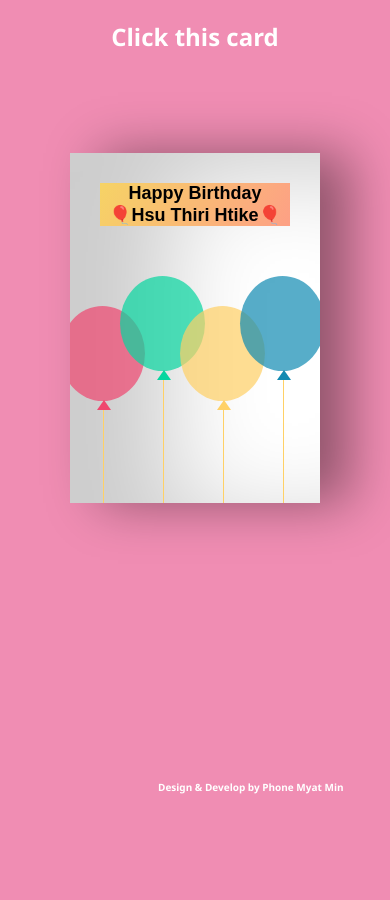
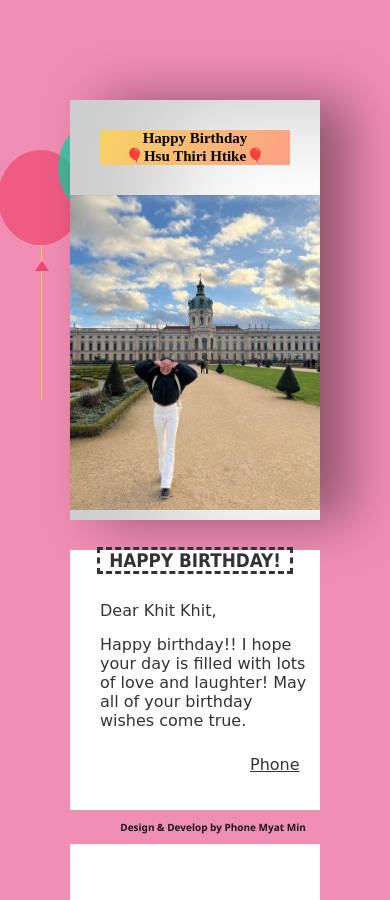
Before and after one commit to Vera93203/Hsu_Thiri_Htike_Birthday, a plain HTML site: page index.html in a window 390 px wide. Before the commit the page ends 844 px from the top, so only its background shows below. Drawn offline with Linux system fonts and the light colour scheme.

Commit message:
Pone Htae

```diff
--- a/index.html
+++ b/index.html
@@ -11,16 +11,23 @@
 </head>
 
 <body>
- <h2>Click this card</h2>
+  <div class="balloons">
+    <div class="balloonOne"></div>
+    <div class="balloonTwo"></div>
+    <div class="balloonThree"></div>
+    <div class="balloonFour"></div>
+
+  </div>
 <div class="body">
- <div class="birthdayCard">
-<div class="cardFront"><h3 class="happy">Happy Birthday <br>🎈Hsu Thiri Htike🎈</h3>
-<div class="balloons">
-  <div class="balloonOne"></div>
-  <div class="balloonTwo"></div>
-  <div class="balloonThree"></div>
-  <div class="balloonFour"></div>
-</div>
+  <div class="birthdayCard">
+  <div class="cardFront"><h3 class="happy">Happy Birthday <br>🎈Hsu Thiri Htike🎈</h3>
+
+
+
+    <img src="p2.jpg" alt="Your Image Description">
+
+
+
 </div>
 <div class="cardInside">
     <h3 class="back">HAPPY BIRTHDAY!</h3>
@@ -31,6 +38,7 @@
 </div>
 </div>
 <footer><h4 text >Design & Develop by Phone Myat Min</h4></a>
+
 </footer>
 
 </body>
--- a/style.css
+++ b/style.css
@@ -10,8 +10,8 @@ body {
 }
 
 .cardFront h3.happy {
-    font-size: 18px; /* Set your desired font size */
-    font-family: 'Montserrat', sans-serif;
+    font-size: 15px; /* Set your desired font size */
+    font-family: Segoe Print;
 
 
 
@@ -28,13 +28,14 @@ h2 {
 
   footer {
     text-align: center;
-    padding-left: 150px;
-    padding-bottom: 50px;/* Add padding for better visual appearance */
+    padding-left: 190px;
+    padding-bottom: 150px;/* Add padding for better visual appearance */
   }
 
   h4 {
     font-family: 'Segoe UI', Tahoma, Geneva, Verdana, sans-serif;
     display: inline-block;
+    color: #f0f0f0;
     margin: 0; /* Remove default margin */
   }
 .birthdayCard {
@@ -46,12 +47,18 @@ h2 {
  transform: perspective(2500px);
  transition: 1s;
 }
-
+.birthdayCard img {
+    width: 100%; /* Set the image width to 100% of the parent (.birthdayCard) */
+    height: auto; /* Maintain aspect ratio */
+    position: relative; /* Position the image inside the .birthdayCard */
+    top: 0;
+    left: 0;
+  }
 .cardFront {
  position: relative;
- background-color: #fff;
+ background-color: #ffffff;
  width: 250px;
- height: 350px;
+ height: 420px;
  overflow: hidden;
  transform-origin: left;
  box-shadow: inset 100px 20px 100px rgba(0, 0, 0, .2), 30px 0 50px rgba(0, 0, 0, 0.4);
@@ -122,7 +129,7 @@ h2 {
 .balloonThree:after,
 .balloonFour:after {
  content: "";
- position: absolute;
+ position: relative;
  border-right: 7px solid transparent;
  border-left: 7px solid transparent;
  top: 94px;
@@ -143,17 +150,6 @@ h2 {
 
 .balloonFour:after {
  border-bottom: 10px solid #118ab2;
-}
-
-.cardInside {
- position: absolute ;
- background-color: #fff;
- width: 250px;
- height: 350px;
- z-index: -1;
- left: 0;
- top: 0;
- box-shadow: inset 100px 20px 100px rgba(0, 0, 0, 0.2);
 }
 
 p {
@@ -226,3 +222,40 @@ footer{
 footer a{
  color: white;
 }
+.cardInside {
+  position: absolute;
+  background-color: #fff;
+  width: 100%; /* Adjusted width for better responsiveness */
+  height: 100%; /* Adjusted height for better responsiveness */
+  z-index: -1;
+  left: 0;
+  top: 0;
+  box-shadow: inset 50px 10px 50px rgba(0, 0, 0, 0.2); /* Adjusted box-shadow for a softer look */
+}
+
+/* Add this media query for smaller screens (phones) */
+@media only screen and (max-width: 600px) {
+  .cardInside {
+    position: relative; /* Change to relative for better visibility on smaller screens */
+    z-index: auto; /* Remove z-index for better stacking order on smaller screens */
+    box-shadow: none; /* Remove box-shadow for better visibility on smaller screens */
+  }
+
+  .birthdayCard {
+    height: 350px; /* Allow height to adjust based on content on smaller screens */
+  }
+  footer {
+    position: fixed;
+    bottom: 0;
+    width: 100%;
+    text-align: center;
+    background-color: #f08db3; /* Add a background color for better visibility */
+    padding: 10px; /* Add padding for better visual appearance */
+  }
+
+  h4 {
+    font-family: 'Segoe UI', Tahoma, Geneva, Verdana, sans-serif;
+    color: #191919;
+  }
+
+}
```
Also changed, not shown: p1.jpg (added), p2.jpg (added).
